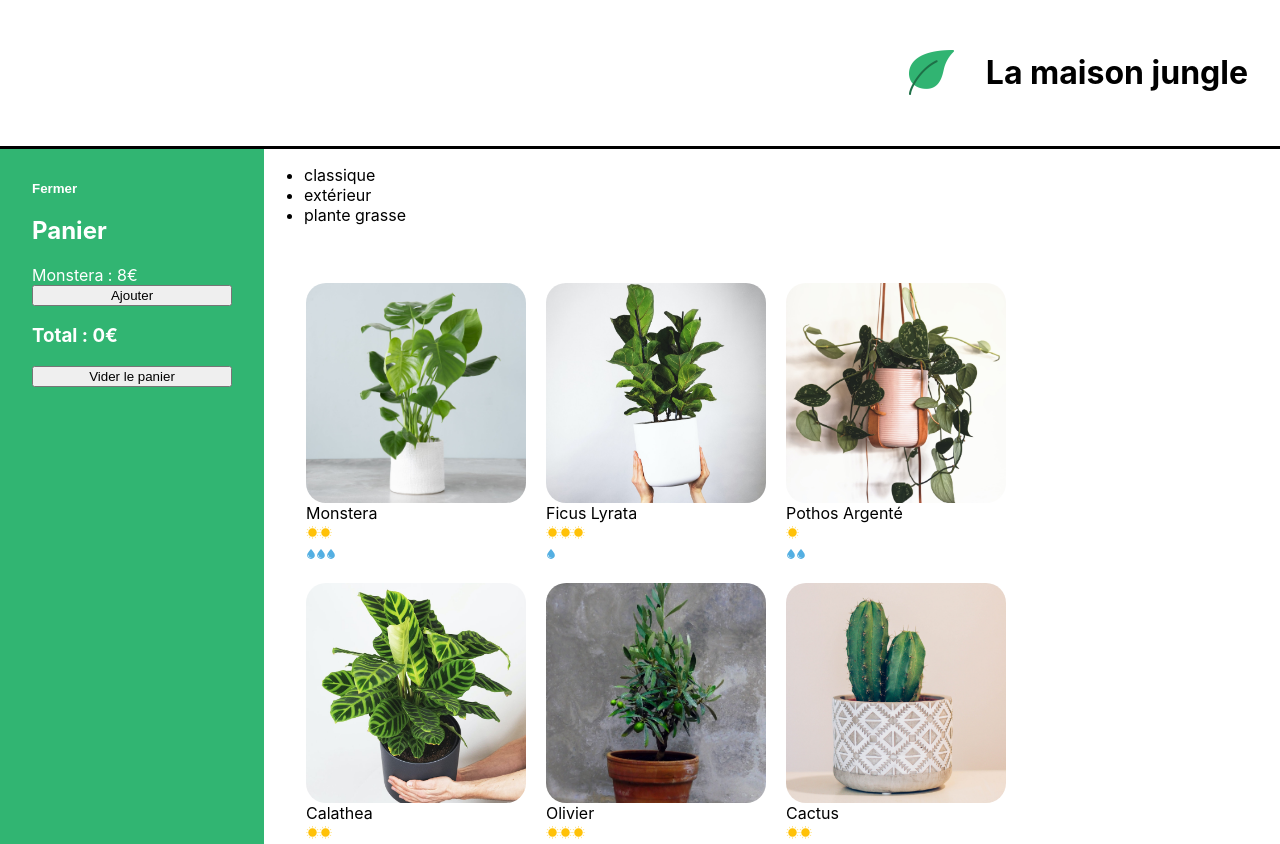
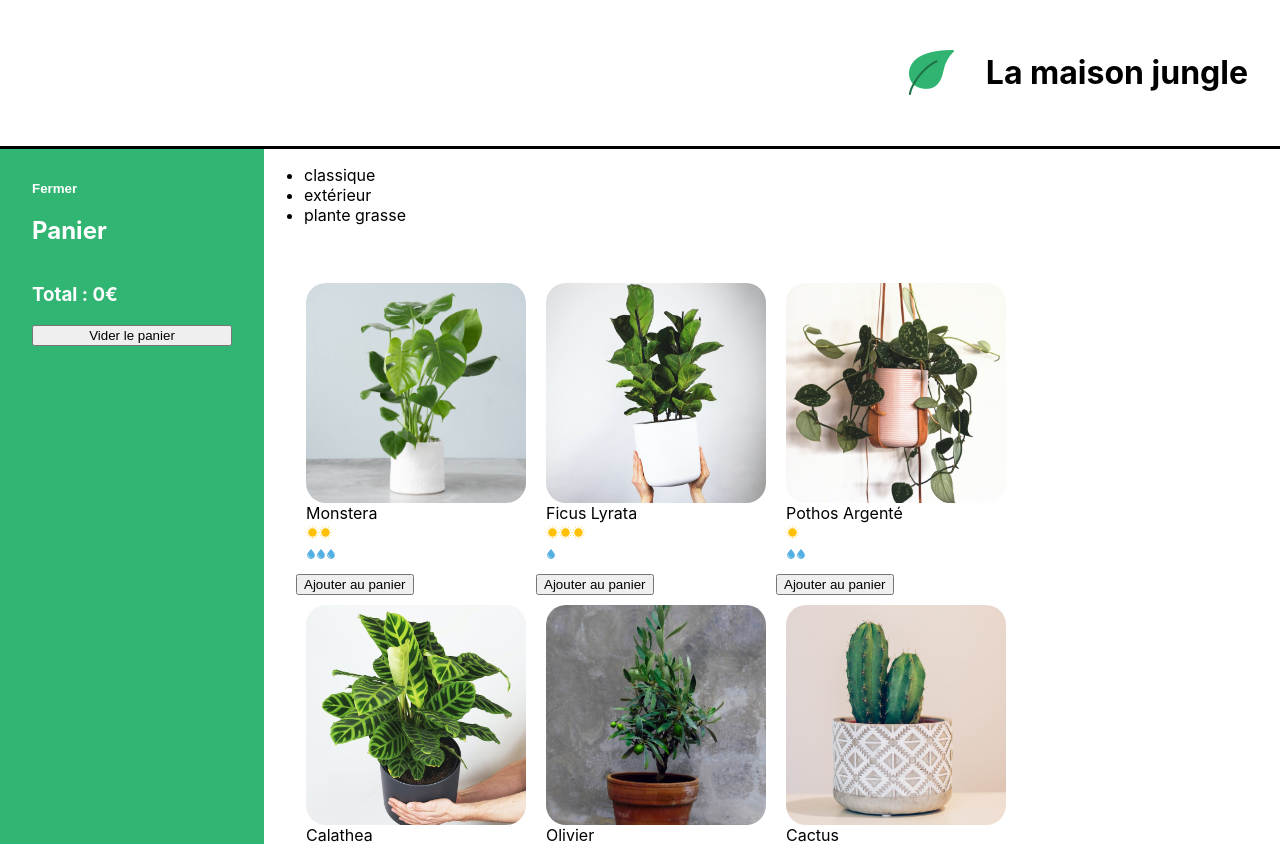
Before and after one commit to daouasof/la-maison-jungle, a React (Create React App) app: page / in a window 1280 px wide. Shown: the top 844 px of the page. Built offline with nearby package versions, Linux system fonts and the light colour scheme.

Commit message:
put more details in the cart

```diff
--- a/src/components/App.js
+++ b/src/components/App.js
@@ -4,16 +4,20 @@
 import logo from '../assets/logo.png';
 import Footer from './Footer';
 import '../styles/Layout.css'
+import { useState } from 'react'
+
 
 function App() {
+	const [cart, updateCart] = useState([])
+
   return <div>
       <Banner>
 				<img src={logo} alt='La maison jungle' className='lmj-logo' />
 				<h1 className='lmj-title'>La maison jungle</h1>
 			</Banner>
 			<div className='lmj-layout-inner'>
-				<Cart />
-				<ShoppingList />
+				<Cart cart={cart} updateCart={updateCart}/>
+				<ShoppingList cart={cart} updateCart={updateCart}/>
 			</div>
 			<Footer />
     </div>
--- a/src/components/Cart.js
+++ b/src/components/Cart.js
@@ -1,10 +1,12 @@
 import '../styles/Cart.css'
 import { useState } from 'react'
 
-function Cart() {
-	const monsteraPrice = 8
-	const [cart, updateCart] = useState(0)
+function Cart({cart, updateCart}) {
+  console.log('cart = ', cart);
 	const [isOpen, setIsOpen] = useState(true)
+  const total = cart.reduce(
+    (acc, plantType) => acc = acc + plantType.price * plantType.quantity,
+    0)
 
 	return isOpen ? (
 		<div className='lmj-cart'>
@@ -15,9 +17,12 @@
 				Fermer
 			</button>
 			<h2>Panier</h2>
-			<div>Monstera : {monsteraPrice}€</div>
-			<button onClick={() => updateCart(cart + 1)}>Ajouter</button>
-			<h3>Total : {monsteraPrice * cart}€</h3>
+      {cart.map(({name, price, quantity}, index) => (
+        <div key={`${name}-${index}`}>
+          {name} {price}€ x {quantity}
+        </div>
+      ))}
+      <h3>Total : {total}€</h3>
       <button onClick={()=>updateCart(0)}>Vider le panier</button>
 		</div>
 	) : (
--- a/src/components/ShoppingList.js
+++ b/src/components/ShoppingList.js
@@ -2,12 +2,25 @@
 import '../styles/ShoppingList.css'
 import PlantItem from "./PlantItem"
 
-function ShoppingList() {
+function ShoppingList({cart, updateCart}) {
   const categories = plantList.reduce(
     (acc, plant) =>
       acc.includes(plant.category) ? acc : acc.concat(plant.category),
       new Array()
     )
+
+  function addToCart(name, price) {
+    const currentPlantAdded = cart.find((plant) => plant.name === name);
+    if (currentPlantAdded) {
+      const cartWithoutItem=cart.filter((plant) => plant.name !== name);
+      updateCart([
+        ...cartWithoutItem,
+        { name, price, quantity: currentPlantAdded.quantity + 1 }
+      ])
+    } else {
+      updateCart([...cart, {name, price, quantity: 1}])
+    }
+  }
 
 	return (
 		<div>
@@ -18,12 +31,15 @@
       </ul>
       <ul className='lmj-plant-list'>
         {plantList.map((plant) => (
+          <div key={plant.id}>
             <PlantItem
               key={ plant.id }
               name={plant.name}
               light={plant.light}
               water={plant.water}
               cover={plant.cover} />
+              <button onClick={()=>addToCart(plant.name, plant.price)}>Ajouter au panier</button>
+          </div>
         ))}
       </ul>
     </div>
--- a/src/datas/plantList.js
+++ b/src/datas/plantList.js
@@ -15,7 +15,8 @@
 		id: '1ed',
 		light: 2,
 		water: 3,
-		cover: monstera
+		cover: monstera,
+    price: 15
 	},
 	{
 		name: 'ficus lyrata',
@@ -23,7 +24,8 @@
 		id: '2ab',
 		light: 3,
 		water: 1,
-		cover: lyrata
+		cover: lyrata,
+    price: 16
 	},
 
 	{
@@ -32,7 +34,8 @@
 		id: '3sd',
 		light: 1,
 		water: 2,
-		cover: pothos
+		cover: pothos,
+    price: 12
 	},
 	{
 		name: 'calathea',
@@ -40,7 +43,8 @@
 		id: '4kk',
 		light: 2,
 		water: 3,
-		cover: calathea
+		cover: calathea,
+    price:14
 	},
 	{
 		name: 'olivier',
@@ -48,7 +52,8 @@
 		id: '5pl',
 		light: 3,
 		water: 1,
-		cover: olivier
+		cover: olivier,
+    price: 18
 	},
 
 	{
@@ -57,7 +62,8 @@
 		id: '8fp',
 		light: 2,
 		water: 1,
-		cover: cactus
+		cover: cactus,
+    price: 14
 	},
 	{
 		name: 'basilique',
@@ -65,7 +71,8 @@
 		id: '7ie',
 		light: 2,
 		water: 3,
-		cover: basil
+		cover: basil,
+    price: 15
 	},
 	{
 		name: 'succulente',
@@ -73,7 +80,8 @@
 		id: '9vn',
 		light: 2,
 		water: 1,
-		cover: succulent
+		cover: succulent,
+    price: 13
 	},
 
 	{
@@ -82,6 +90,7 @@
 		id: '6uo',
 		light: 2,
 		water: 2,
-		cover: mint
+		cover: mint,
+    price: 20
 	}
 ]
```
Lines whose indentation alone changed are shown as unchanged.
